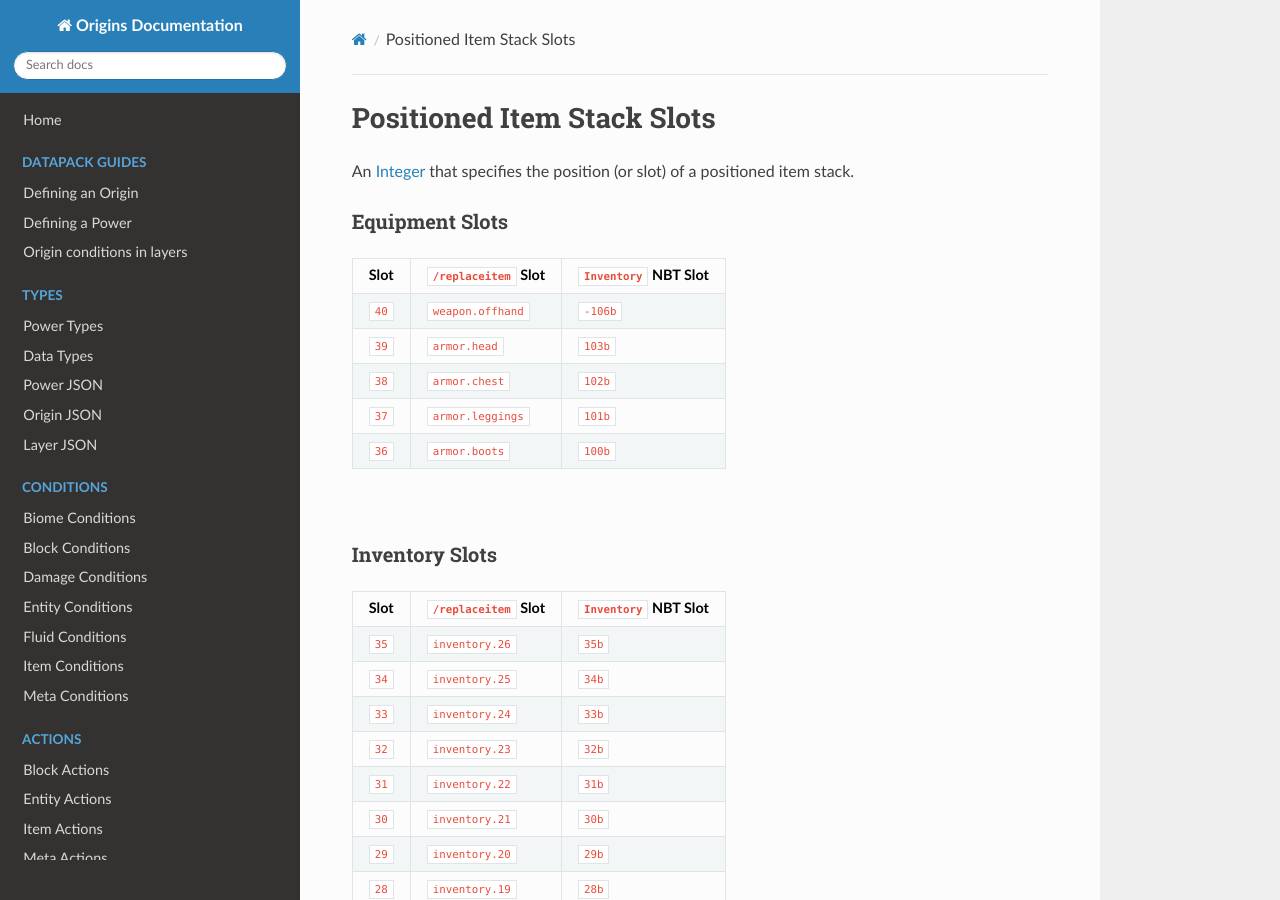
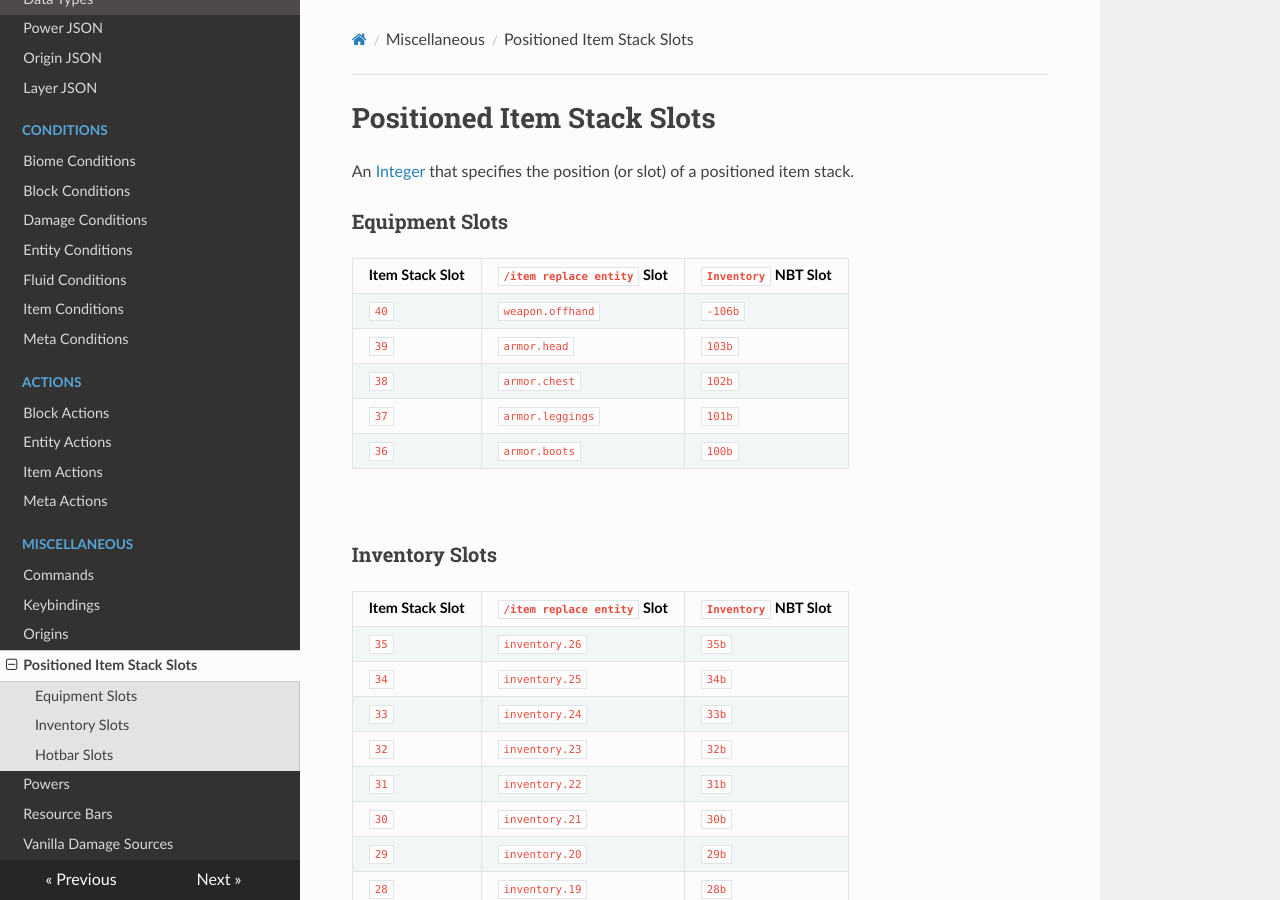
Before and after one commit to apace100/origins-docs, an MkDocs documentation site: the page built from docs/misc/positioned_item_stack_slots.md, in a window 1280 px wide and 900 px high. Built offline with MkDocs 1.6.1, drawn with Linux system fonts in a browser that asks for light colours; nearby versions of some CDN libraries; some of the changed text lies outside the part shown.

Commit message:
Modified `mkdocs.yml`: It should now show 'Positioned Item Stack Slots'

```diff
--- a/docs/misc/positioned_item_stack_slots.md
+++ b/docs/misc/positioned_item_stack_slots.md
@@ -9,61 +9,61 @@ An [Integer](../data_types/integer.md) that specifies the position (or slot) of
 
 ### Equipment Slots
 
-  Slot  |  `/replaceitem` Slot  |  `Inventory` NBT Slot
---------|-----------------------|-------------------------
-  `40`  |  `weapon.offhand`     |  `-106b`
-  `39`  |  `armor.head`         |  `103b`
-  `38`  |  `armor.chest`        |  `102b`
-  `37`  |  `armor.leggings`     |  `101b`
-  `36`  |  `armor.boots`        |  `100b`
+  Item Stack Slot  |  `/item replace entity` Slot  |  `Inventory` NBT Slot
+------------------------------|-------------------------------|-------------------------
+  `40`  |  `weapon.offhand`  |  `-106b`
+  `39`  |  `armor.head`  |  `103b`
+  `38`  |  `armor.chest`  |  `102b`
+  `37`  |  `armor.leggings`  |  `101b`
+  `36`  |  `armor.boots`  |  `100b`
 
 <br>
 
 
 ### Inventory Slots
 
-  Slot  |  `/replaceitem` Slot  |  `Inventory` NBT Slot
---------|-----------------------|-------------------------
-  `35`  |  `inventory.26`       |  `35b`
-  `34`  |  `inventory.25`       |  `34b`
-  `33`  |  `inventory.24`       |  `33b`
-  `32`  |  `inventory.23`       |  `32b`
-  `31`  |  `inventory.22`       |  `31b`
-  `30`  |  `inventory.21`       |  `30b`
-  `29`  |  `inventory.20`       |  `29b`
-  `28`  |  `inventory.19`       |  `28b`
-  `27`  |  `inventory.18`       |  `27b`
-  `26`  |  `inventory.17`       |  `26b`
-  `25`  |  `inventory.16`       |  `25b`
-  `24`  |  `inventory.15`       |  `24b`
-  `23`  |  `inventory.14`       |  `23b`
-  `22`  |  `inventory.13`       |  `22b`
-  `21`  |  `inventory.12`       |  `21b`
-  `20`  |  `inventory.11`       |  `20b`
-  `19`  |  `inventory.10`       |  `19b`
-  `18`  |  `inventory.9`        |  `18b`
-  `17`  |  `inventory.8`        |  `17b`
-  `16`  |  `inventory.7`        |  `16b`
-  `15`  |  `inventory.6`        |  `15b`
-  `14`  |  `inventory.5`        |  `14b`
-  `13`  |  `inventory.4`        |  `13b`
-  `12`  |  `inventory.3`        |  `12b`
-  `11`  |  `inventory.2`        |  `11b`
-  `10`  |  `inventory.1`        |  `10b`
-  `9`   |  `inventory.0`        |  `9b`
+  Item Stack Slot  |  `/item replace entity` Slot  |  `Inventory` NBT Slot
+------------------------------|-------------------------------|-------------------------
+  `35`  |  `inventory.26`  |  `35b`
+  `34`  |  `inventory.25`  |  `34b`
+  `33`  |  `inventory.24`  |  `33b`
+  `32`  |  `inventory.23`  |  `32b`
+  `31`  |  `inventory.22`  |  `31b`
+  `30`  |  `inventory.21`  |  `30b`
+  `29`  |  `inventory.20`  |  `29b`
+  `28`  |  `inventory.19`  |  `28b`
+  `27`  |  `inventory.18`  |  `27b`
+  `26`  |  `inventory.17`  |  `26b`
+  `25`  |  `inventory.16`  |  `25b`
+  `24`  |  `inventory.15`  |  `24b`
+  `23`  |  `inventory.14`  |  `23b`
+  `22`  |  `inventory.13`  |  `22b`
+  `21`  |  `inventory.12`  |  `21b`
+  `20`  |  `inventory.11`  |  `20b`
+  `19`  |  `inventory.10`  |  `19b`
+  `18`  |  `inventory.9`  |  `18b`
+  `17`  |  `inventory.8`  |  `17b`
+  `16`  |  `inventory.7`  |  `16b`
+  `15`  |  `inventory.6`  |  `15b`
+  `14`  |  `inventory.5`  |  `14b`
+  `13`  |  `inventory.4`  |  `13b`
+  `12`  |  `inventory.3`  |  `12b`
+  `11`  |  `inventory.2`  |  `11b`
+  `10`  |  `inventory.1`  |  `10b`
+  `9`   |  `inventory.0`  |  `9b`
 
 <br>
 
 ### Hotbar Slots
 
-  Slot  |  `/replaceitem` Slot  |  `Inventory` NBT Slot
---------|-----------------------|-------------------------
-  `8`   |  `hotbar.8`           |  `8b`
-  `7`   |  `hotbar.7`           |  `7b`
-  `6`   |  `hotbar.6`           |  `6b`
-  `5`   |  `hotbar.5`           |  `5b`
-  `4`   |  `hotbar.4`           |  `4b`
-  `3`   |  `hotbar.3`           |  `3b`
-  `2`   |  `hotbar.2`           |  `2b`
-  `1`   |  `hotbar.1`           |  `1b`
-  `0`   |  `hotbar.0`           |  `0b`
+  Item Stack Slot  |  `/item replace entity` Slot  |  `Inventory` NBT Slot
+------------------------------|-------------------------------|-------------------------
+  `8`   |  `hotbar.8`  |  `8b`
+  `7`   |  `hotbar.7`  |  `7b`
+  `6`   |  `hotbar.6`  |  `6b`
+  `5`   |  `hotbar.5`  |  `5b`
+  `4`   |  `hotbar.4`  |  `4b`
+  `3`   |  `hotbar.3`  |  `3b`
+  `2`   |  `hotbar.2`  |  `2b`
+  `1`   |  `hotbar.1`  |  `1b`
+  `0`   |  `hotbar.0`  |  `0b`
--- a/mkdocs.yml
+++ b/mkdocs.yml
@@ -28,6 +28,7 @@ nav:
         - Commands: misc/commands.md
         - Keybindings: misc/keybindings.md
         - Origins: misc/origins.md
+        - Positioned Item Stack Slots: misc/positioned_item_stack_slots.md
         - Powers: misc/origins_powers.md
         - Resource Bars: misc/resource_bars.md
         - Vanilla Damage Sources: misc/vanilla_damage_sources.md
```
Also changed, not shown: other parts of docs/misc/positioned_item_stack_slots.md (+1 -1 lines).
